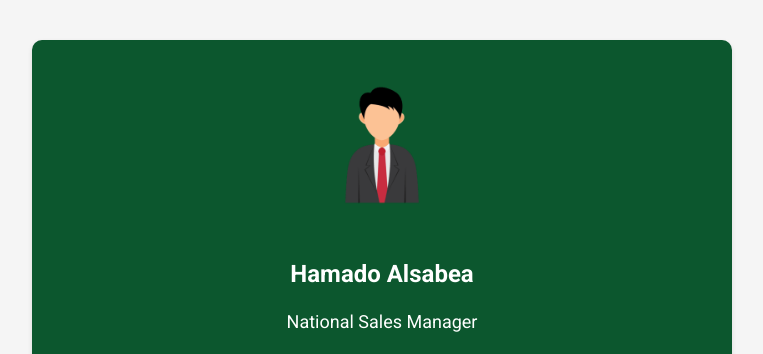
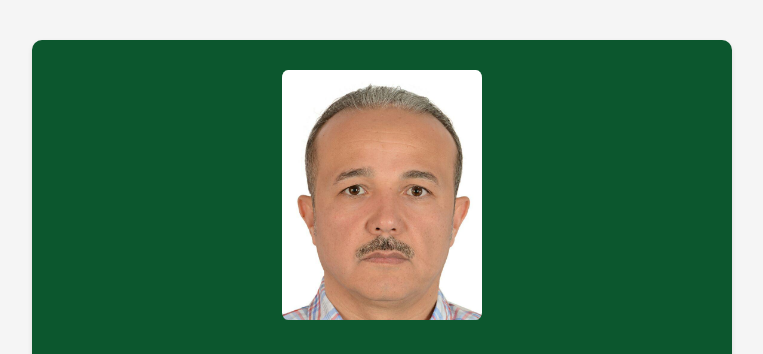
Before and after one commit to Monzer-OM/majestyTechnology, a plain HTML site: page index.html in a window 1280 px wide. Shown: the part 175-529 px from the top of the page, without its empty margins (258-1021 px from the left). Drawn offline with Linux system fonts and the light colour scheme.

Commit message:
change photo

```diff
--- a/index.html
+++ b/index.html
@@ -5,11 +5,12 @@
 <meta name="viewport" content="width=device-width, initial-scale=1.0">
 <meta name="viewport" content="width=device-width, initial-scale=1.0">
 
-<title>Employee Details</title>
+<title>Hamado Alsabea</title>
 <link rel="stylesheet" href="styles.css">
 <link href="https://fonts.googleapis.com/css2?family=Roboto:wght@400;700&display=swap" rel="stylesheet">
 <link href="https://fonts.googleapis.com/css2?family=Montserrat:wght@400;700|Raleway:wght@400;700&display=swap" rel="stylesheet">
 
+<link rel="icon" href="logo.svg">
 
 </head>
 <body>
@@ -18,7 +19,7 @@
         <img src="logo.svg" alt="Company Logo">
     </div>
     <div class="employee-details">
-        <img src="image.png" alt="Employee Image">
+        <img src="image.jpeg" alt="Employee Image">
         <h2>Hamado Alsabea</h2>
         <p>National Sales Manager</p>
         <a href="tel:+966504623317" class="button">Call</a>
--- a/styles.css
+++ b/styles.css
@@ -45,9 +45,9 @@ body {
   }
 
   .employee-details img {
-    width: 150px;
-    height: 150px;
-    border-radius: 50%;
+    width: 200px;
+    height: 250px;
+    border-radius: 3%;
     margin-bottom: 20px;
   }
 
```
Also changed, not shown: image.jpeg (added), image2.png (renamed from image.png).
